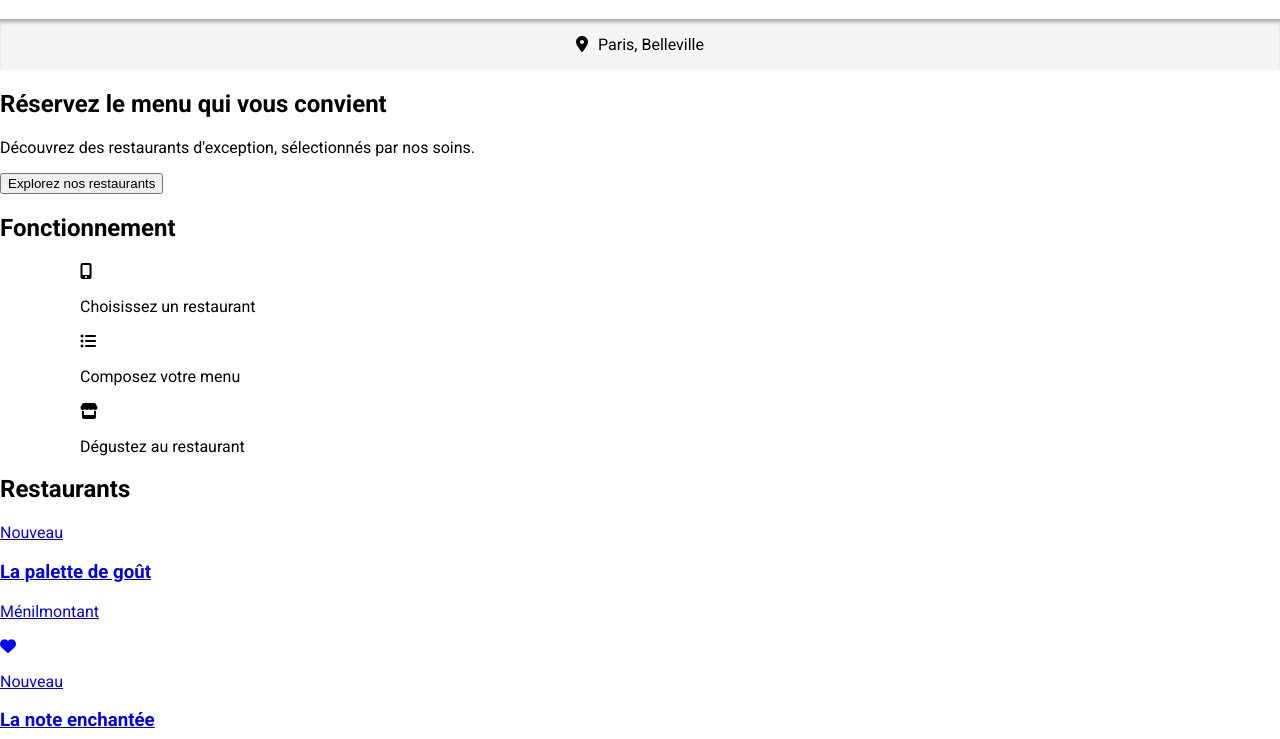
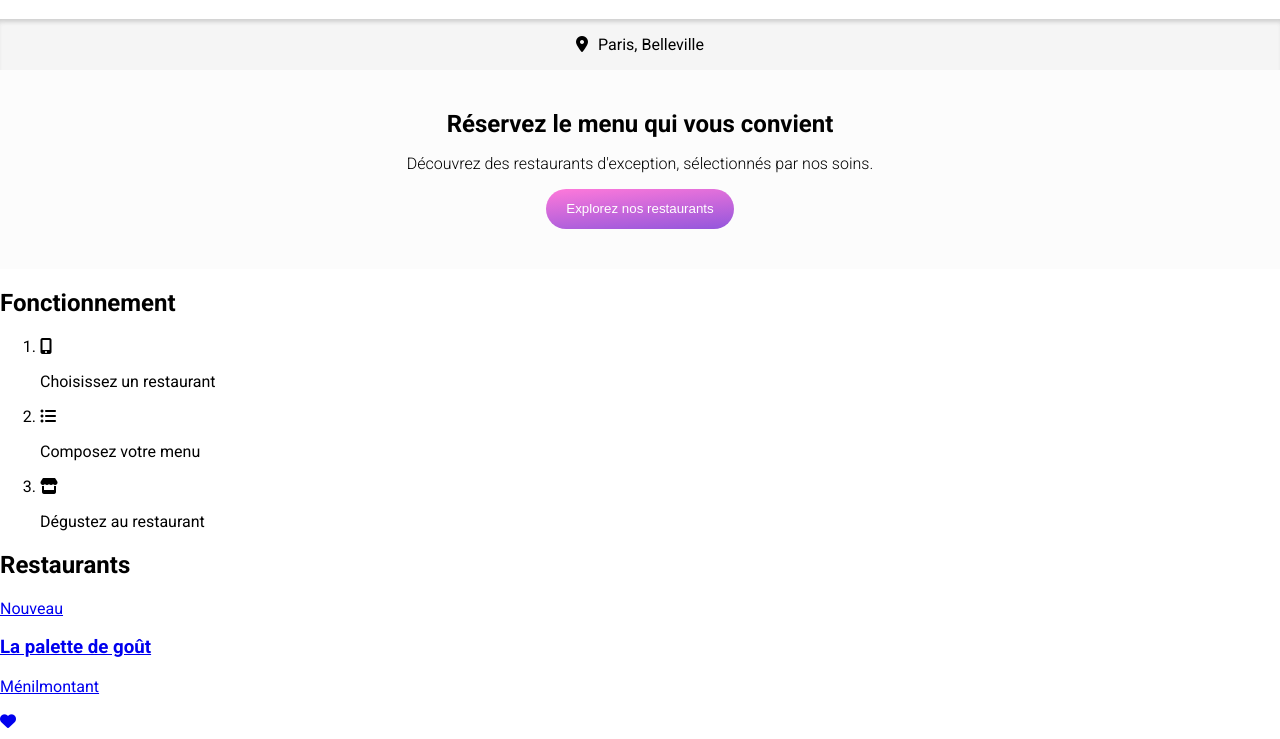
Before and after one commit to MarineGlawnick/OpenClassrooms_OhMyFood, a website: page index.html in a window 1280 px wide. Shown: the part 61-800 px from the top of the page. Drawn offline with Linux system fonts and the light colour scheme; some icons are missing; a web font is replaced by a local one.

Commit message:
presentation finished + correction html structure

```diff
--- a/index.html
+++ b/index.html
@@ -31,32 +31,32 @@
         <section class="presentation">
             <h2>Réservez le menu qui vous convient</h2>
             <p>Découvrez des restaurants d'exception, sélectionnés par nos soins.</p>
-            <button href="#restaurant">Explorez nos restaurants</button>
+            <button href="#restaurant" class="btn">Explorez nos restaurants</button>
         </section>
 
         <section class="functions">
             <h2> Fonctionnement</h2>
-            <ul class="functions_list">
+            <ol class="functions_list">
 
-                <ol class="functions_step">
+                <li class="functions_step">
                     <div><i class="fa-solid fa-mobile-screen-button"></i>
                         <p>Choisissez un restaurant</p>
                     </div>
-                </ol>
+                </li>
 
-                <ol class="functions_step">
+                <li class="functions_step">
                     <div><i class="fa-solid fa-list-ul"></i>
                         <p>Composez votre menu</p>
                     </div>
-                </ol>
+                </li>
 
-                <ol class="functions_step--purple">
+                <li class="functions_step--purple">
                     <div><i class="fa-solid fa-store"></i>
                         <p>Dégustez au restaurant</p>
                     </div>
-                </ol>
+                </li>
 
-            </ul>
+            </ol>
 
         </section>
 
--- /dev/null
+++ b/sass/components/_buttons.scss
@@ -0,0 +1,10 @@
+.btn {
+    border-radius: 30px;
+    border: none;
+    height: 40px;
+    padding: 0 20px;
+    font-weight: 500;
+    color: white;
+    background: linear-gradient(175deg, $secondary, $primary);
+    cursor: pointer;
+}
--- a/sass/layout/_header.scss
+++ b/sass/layout/_header.scss
@@ -10,10 +10,10 @@
 
 .header_location {
     width: 100%;
-    background-color: #f5f5f5;
+    background-color: $grey;
     display: flex;
     align-items: baseline;
     justify-content: center;
     gap: 10px;
-    box-shadow: inset  0 5px 4px -2px darkgray;
+    box-shadow: inset  0 5px 4px -2px darken($grey, 15%);
 }
--- a/sass/main.scss
+++ b/sass/main.scss
@@ -2,3 +2,8 @@
 @import "tools/general";
 
 @import "layout/header";
+@import "layout/footer";
+
+@import "components/buttons";
+
+@import "pages/home"
--- /dev/null
+++ b/sass/pages/_home.scss
@@ -0,0 +1,11 @@
+.presentation{
+    background-color: #f7f7f76b;
+    text-align: center;
+    padding: 40px 52px ;
+    h2{
+        margin: 0;
+    }
+    p{
+        font-weight: 300;
+    }
+}
--- a/sass/tools/_variables.scss
+++ b/sass/tools/_variables.scss
@@ -1,3 +1,6 @@
 $primary: #9356DC;
 $secondary: #FF79DA  ;
 $tertiary: #99E2D0 ;
+
+$grey: #f5f5f5;
+$dark-grey: darken($grey, 80%);
```
Also changed, not shown: public/css/style.css, sass/layout/_footer.scss (added), sass/main.css, sass/tools/_mixin.scss (added), 2 other files.
